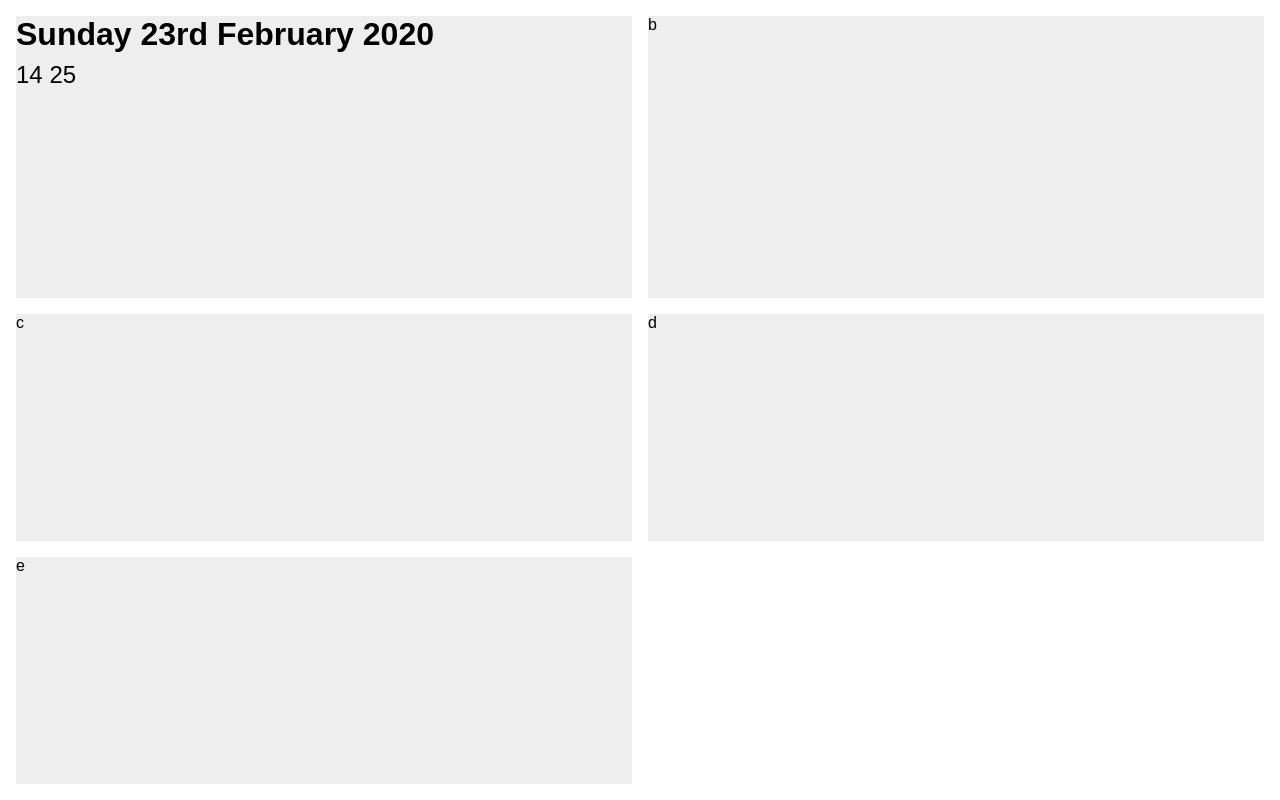
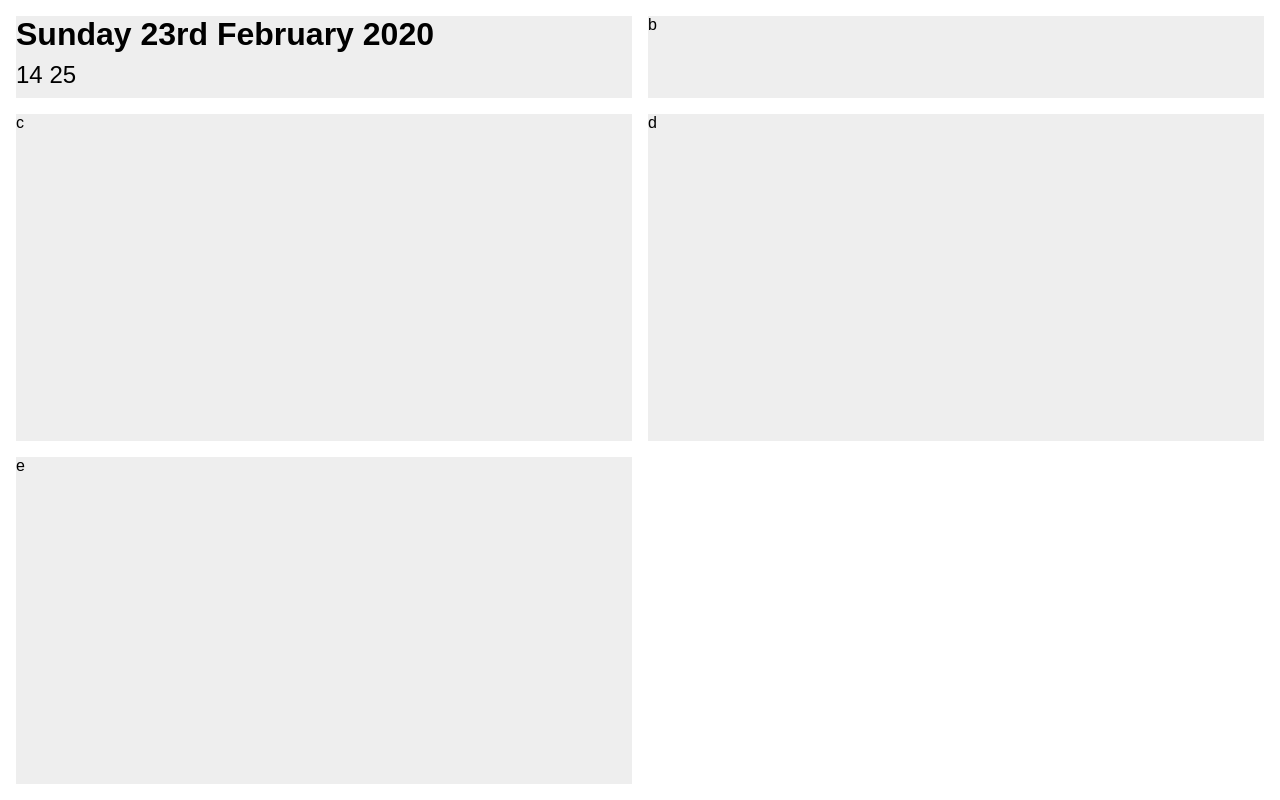
Before and after one commit to tawashley/ForwardDash.WebApp, a React (Create React App) app: page / in a window 1280 px wide. Built offline with nearby package versions, Linux system fonts and the light colour scheme.

Commit message:
feat: tweak to grid rows height

```diff
--- a/src/app.scss
+++ b/src/app.scss
@@ -19,6 +19,7 @@ html {
     display: grid;
     grid-gap: 16px;
     grid-template-columns: 1fr 1fr;
+    grid-template-rows: 0.25fr 1fr 1fr;
 }
 
 .forward-dash-content > * {
```
